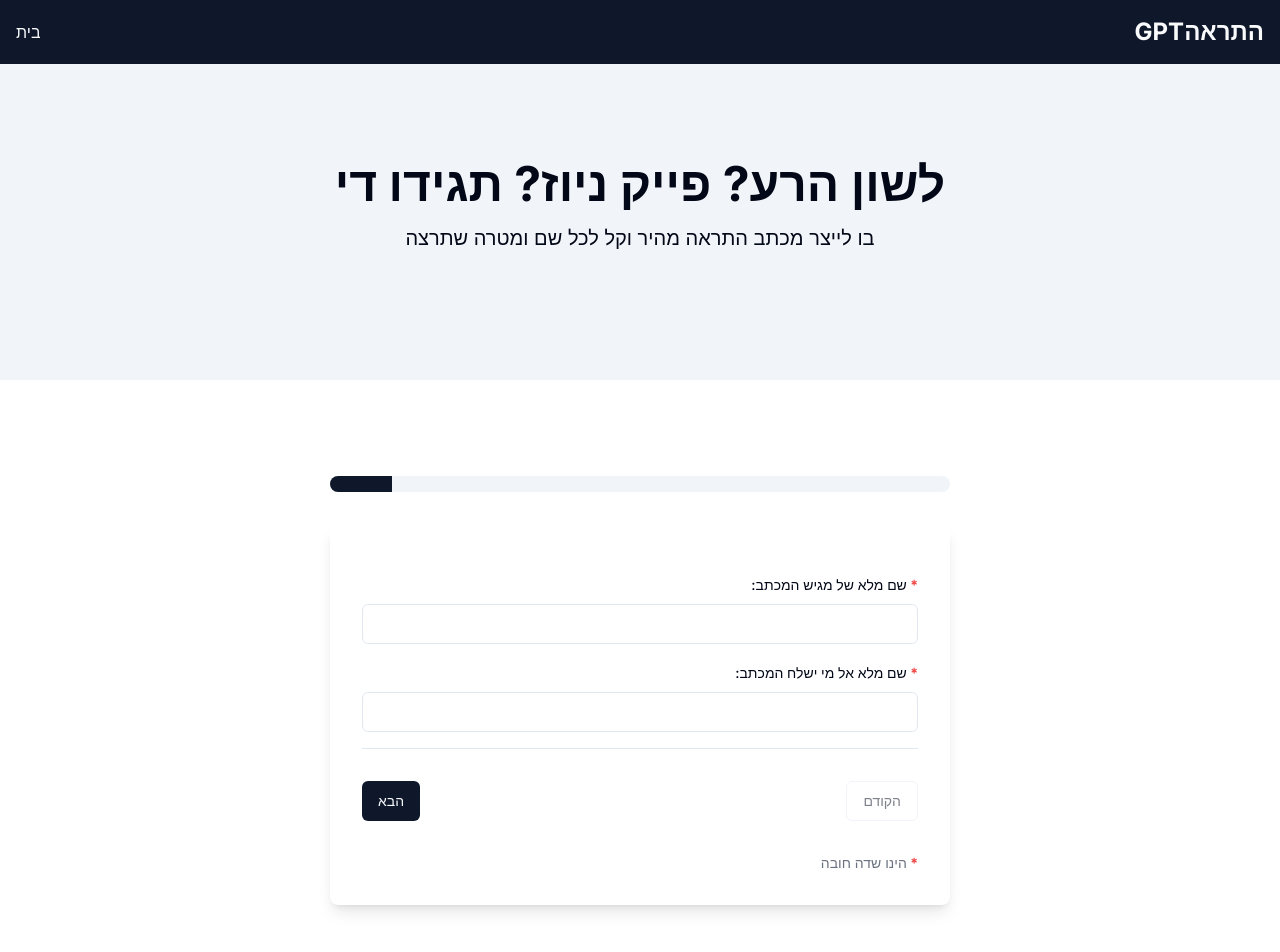
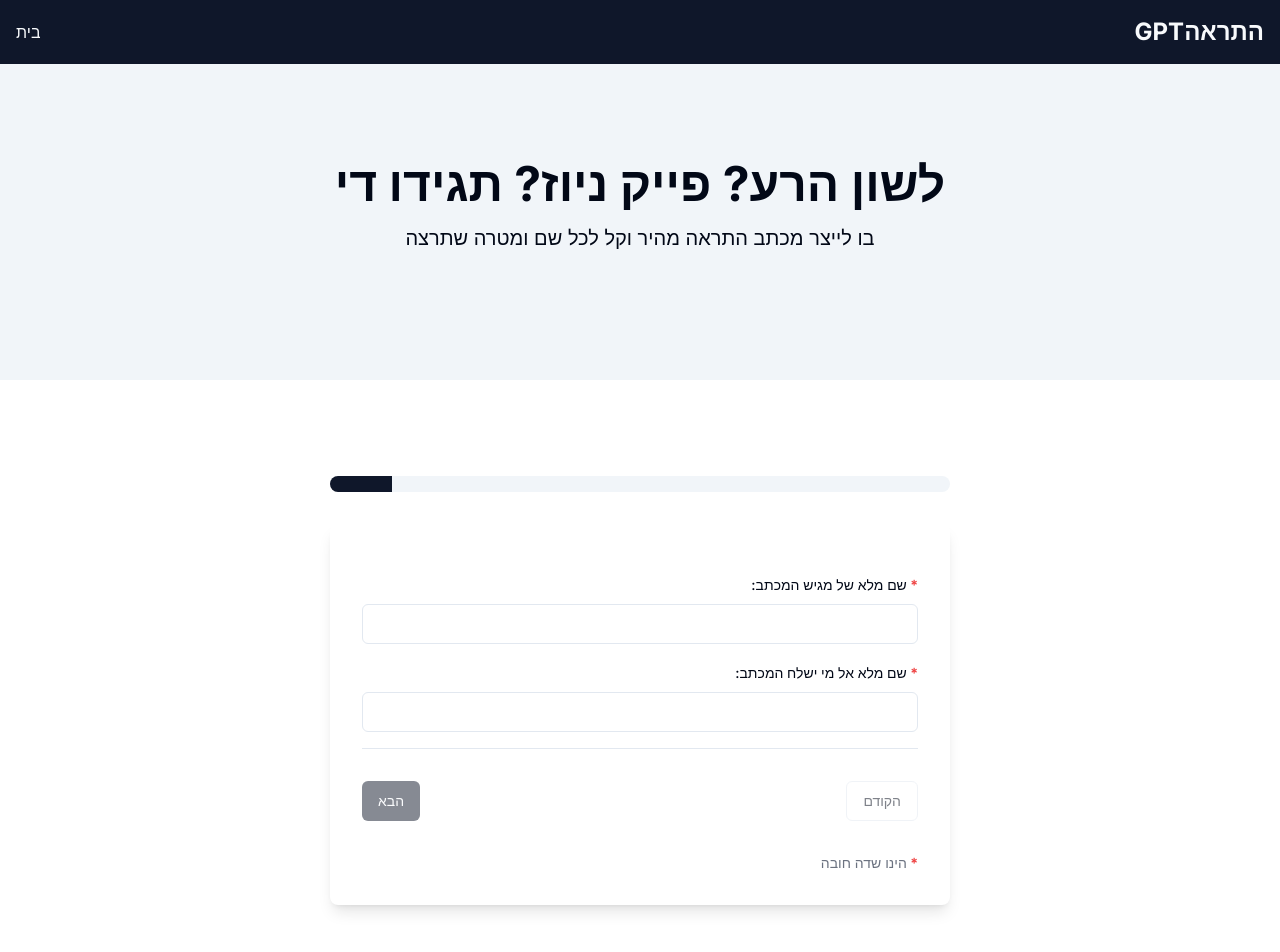
Before and after one commit to ronka/warning-letter-gpt, a Next.js app: page / in a window 1280 px wide. Shown: the top 952 px of the page. Built offline with nearby package versions, Linux system fonts and the light colour scheme.

Commit message:
disable next button if form is not valid

```diff
--- a/components/home/CreateForm.tsx
+++ b/components/home/CreateForm.tsx
@@ -91,15 +91,19 @@
 
   return (
     <div className="max-w-[620px] w-full mx-auto">
-      {/* Existing code */}
       <Form {...form}>
         <form onSubmit={form.handleSubmit(onSubmit)} className="space-y-8">
           <MultiStepForm>
             <Step
-              isNextDisabled={
-                !Boolean(form.watch("name")) ||
-                !Boolean(form.watch("against-name"))
-              }
+              isNextDisabled={() => {
+                const { errors } = form.formState;
+                return (
+                  !form.watch("name") ||
+                  !form.watch("against-name") ||
+                  !!errors.name ||
+                  !!errors["against-name"]
+                );
+              }}
             >
               <FormField
                 control={form.control}
@@ -138,7 +142,12 @@
               />
             </Step>
 
-            <Step isNextDisabled={!Boolean(form.watch("topic"))}>
+            <Step
+              isNextDisabled={() => {
+                const { errors } = form.formState;
+                return !form.watch("topic") || !!errors.topic;
+              }}
+            >
               <FormField
                 control={form.control}
                 name="topic"
@@ -175,7 +184,12 @@
               />
             </Step>
 
-            <Step isNextDisabled={!Boolean(form.watch("body"))}>
+            <Step
+              isNextDisabled={() => {
+                const { errors } = form.formState;
+                return !form.watch("body") || !!errors.body;
+              }}
+            >
               <FormField
                 control={form.control}
                 name="body"
@@ -236,7 +250,12 @@
               />
             </Step>
 
-            <Step isNextDisabled={!Boolean(form.watch("purpose"))}>
+            <Step
+              isNextDisabled={() => {
+                const { errors } = form.formState;
+                return !form.watch("purpose") || !!errors.purpose;
+              }}
+            >
               <FormField
                 control={form.control}
                 name="purpose"
--- /dev/null
+++ b/components/layout/NextButton.tsx
@@ -0,0 +1,45 @@
+"use client";
+
+import { Button } from "../ui/button";
+import {
+  Tooltip,
+  TooltipContent,
+  TooltipProvider,
+  TooltipTrigger,
+} from "../ui/tooltip";
+
+interface NextButtonProps {
+  nextStep: () => void;
+  currentStep: number;
+  totalSteps: number;
+  isDisabled: boolean;
+}
+
+function NextButton({
+  nextStep,
+  currentStep,
+  totalSteps,
+  isDisabled,
+}: NextButtonProps) {
+  return (
+    <TooltipProvider>
+      <Tooltip>
+        <TooltipTrigger>
+          <Button
+            onClick={nextStep}
+            disabled={currentStep === totalSteps || isDisabled}
+          >
+            הבא
+          </Button>
+        </TooltipTrigger>
+        {isDisabled && (
+          <TooltipContent>
+            <p>יש למלא את כל השדות הנדרשים כדי להמשיך</p>
+          </TooltipContent>
+        )}
+      </Tooltip>
+    </TooltipProvider>
+  );
+}
+
+export { NextButton };
--- a/components/layout/Step.tsx
+++ b/components/layout/Step.tsx
@@ -2,27 +2,39 @@
 
 import { Button } from "@/components/ui/button";
 import { useStep } from "@/context/Step";
+import {
+  Tooltip,
+  TooltipContent,
+  TooltipProvider,
+  TooltipTrigger,
+} from "@/components/ui/tooltip";
+import { NextButton } from "./NextButton";
 
 interface StepProps {
   children: React.ReactNode;
   title?: string;
   description?: string;
-  isNextDisabled: boolean;
+  isNextDisabled: boolean | (() => boolean);
 }
 
 const Step: React.FC<StepProps> = ({
   children,
   title,
   description,
-  isNextDisabled = false,
+  isNextDisabled,
 }) => {
+  const isDisabled =
+    typeof isNextDisabled === "function" ? isNextDisabled() : isNextDisabled;
+
   const { currentStep, nextStep, prevStep, totalSteps } = useStep();
 
   return (
     <div className="space-y-4">
       <div>
-        <h2 className="text-2xl font-bold">{title}</h2>
-        <p className="text-gray-500 dark:text-gray-400">{description}</p>
+        {title && <h2 className="text-2xl font-bold">{title}</h2>}
+        {description && (
+          <p className="text-gray-500 dark:text-gray-400">{description}</p>
+        )}
       </div>
       {children}
       <div className="flex justify-between py-6 md:py-8 border-t dark:border-gray-800">
@@ -35,12 +47,12 @@
           הקודם
         </Button>
         {currentStep < totalSteps - 1 && (
-          <Button
-            onClick={nextStep}
-            disabled={currentStep === totalSteps} // || isNextDisabled}
-          >
-            הבא
-          </Button>
+          <NextButton
+            nextStep={nextStep}
+            currentStep={currentStep}
+            totalSteps={totalSteps}
+            isDisabled={isDisabled}
+          />
         )}
       </div>
     </div>
--- /dev/null
+++ b/components/ui/tooltip.tsx
@@ -0,0 +1,30 @@
+"use client"
+
+import * as React from "react"
+import * as TooltipPrimitive from "@radix-ui/react-tooltip"
+
+import { cn } from "@/lib/utils"
+
+const TooltipProvider = TooltipPrimitive.Provider
+
+const Tooltip = TooltipPrimitive.Root
+
+const TooltipTrigger = TooltipPrimitive.Trigger
+
+const TooltipContent = React.forwardRef<
+  React.ElementRef<typeof TooltipPrimitive.Content>,
+  React.ComponentPropsWithoutRef<typeof TooltipPrimitive.Content>
+>(({ className, sideOffset = 4, ...props }, ref) => (
+  <TooltipPrimitive.Content
+    ref={ref}
+    sideOffset={sideOffset}
+    className={cn(
+      "z-50 overflow-hidden rounded-md border bg-popover px-3 py-1.5 text-sm text-popover-foreground shadow-md animate-in fade-in-0 zoom-in-95 data-[state=closed]:animate-out data-[state=closed]:fade-out-0 data-[state=closed]:zoom-out-95 data-[side=bottom]:slide-in-from-top-2 data-[side=left]:slide-in-from-right-2 data-[side=right]:slide-in-from-left-2 data-[side=top]:slide-in-from-bottom-2",
+      className
+    )}
+    {...props}
+  />
+))
+TooltipContent.displayName = TooltipPrimitive.Content.displayName
+
+export { Tooltip, TooltipTrigger, TooltipContent, TooltipProvider }
--- a/package.json
+++ b/package.json
@@ -16,6 +16,7 @@
     "@radix-ui/react-progress": "^1.0.3",
     "@radix-ui/react-select": "^2.0.0",
     "@radix-ui/react-slot": "^1.0.2",
+    "@radix-ui/react-tooltip": "^1.1.3",
     "@tanstack/react-query": "^5.40.1",
     "ai": "^3.1.30",
     "axios": "^1.7.2",
```
Also changed, not shown: 1 other file (tests, documents, lock files or other folders).
